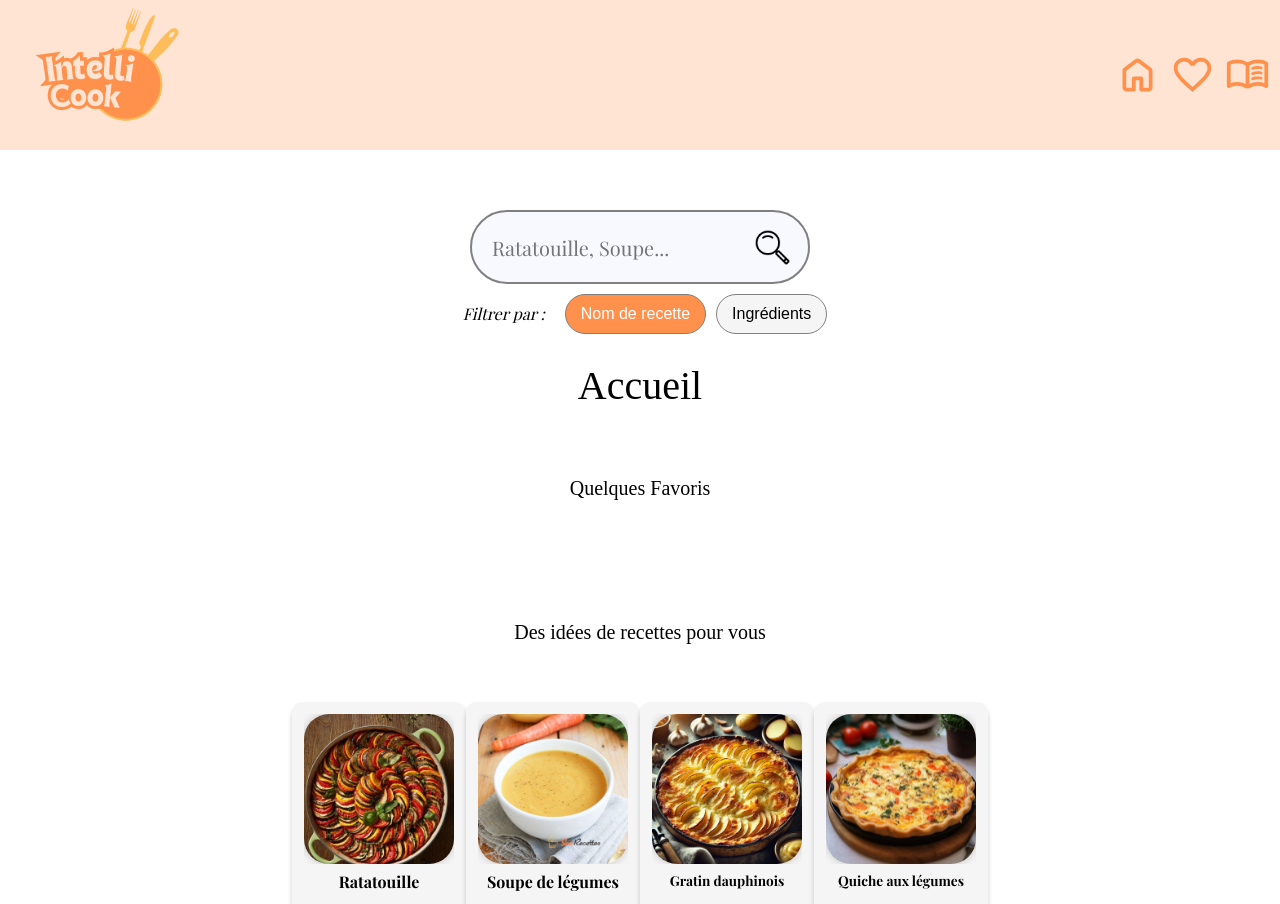
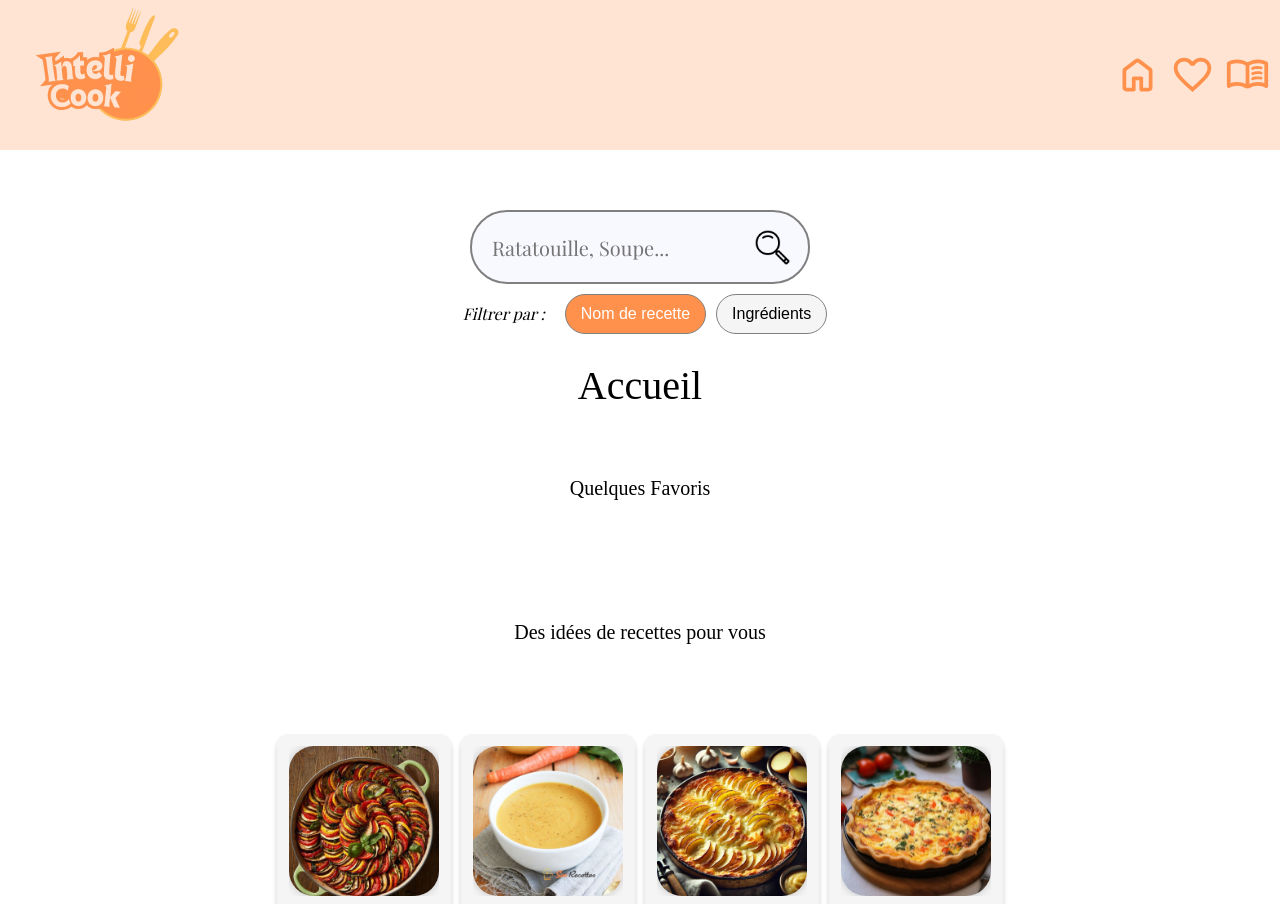
Before and after one commit to JuliePlagias/Brief-IntelliCook, a React (Create React App) app: page / in a window 1280 px wide. Shown: the top 904 px of the page. Built offline with nearby package versions, Linux system fonts and the light colour scheme; a web font is replaced by a local one.

Commit message:
change class recomandation to recipes

```diff
--- a/src/pages/Home.jsx
+++ b/src/pages/Home.jsx
@@ -38,7 +38,7 @@ const Home = () => {
         <h2>Quelques Favoris</h2>
           <FavoritesRecipes favorites={favorites} setFavorites={setFavorites}/>
         <h2>Des idées de recettes pour vous</h2>
-        <div className='recommandation'>
+        <div className='recipes'>
           {(recettes.recipes.slice(0, 4).map(recipe=>(<RecipeCard key={recipe.id} recipe={recipe}/>)))}
         </div>
       </div>
```
